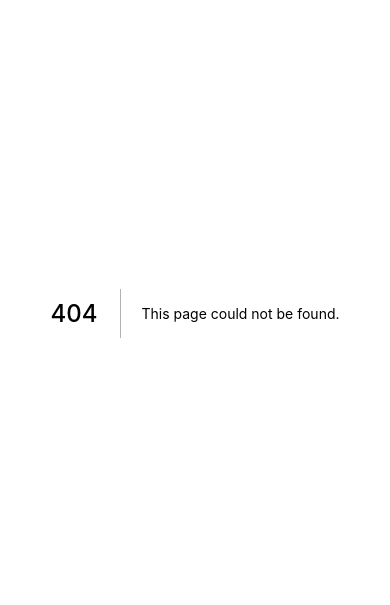
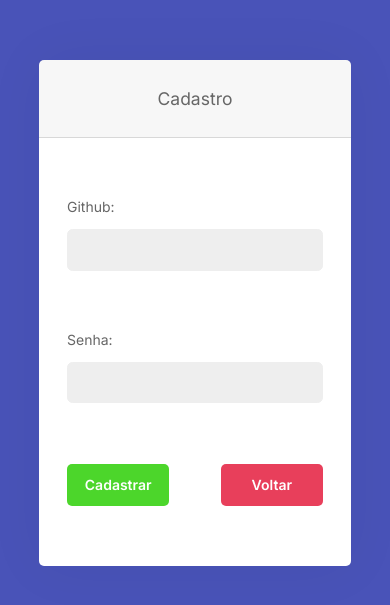
Before and after one commit to pedroAndrad1/moveit, a Next.js app: page /cadastro in a window 390 px wide. Before the commit this address had no page. Shown: the part 109-714 px from the top of the page. Built offline with nearby package versions, Linux system fonts and the light colour scheme.

Commit message:
Avançado a estilização da tela de login e cadastro. Problema com a tela de lado no mobile

```diff
--- /dev/null
+++ b/src/components/LoginCadastro/LoginCadastro.tsx
@@ -0,0 +1,75 @@
+import {
+    ButtonGroup, InputGroup, Box, Button, Container, Input, CadastroButton,
+    Footer, Form, Main, Header
+}
+    from "../../styles/components/LoginCadatro.module";
+import Link from 'next/link'
+
+interface LoginCadastroProps {
+    type: 'login' | 'cadastro'
+}
+
+
+export default function LoginCadastro({ type }: LoginCadastroProps) {
+
+
+
+    return (
+        <Container>
+            <Box>
+                {
+                    type == 'login' ?
+                        <Header>
+                            Login
+                    </Header>
+                        :
+                        <Header>
+                            Cadastro
+                    </Header>
+
+                }
+                <Main>
+                    <Form>
+                        <InputGroup>
+                            <label htmlFor="github">Github:</label>
+                            <Input name='github' />
+                        </InputGroup>
+
+                        <InputGroup>
+                            <label htmlFor="senha">Senha:</label>
+                            <Input type='password' name='senha' />
+                        </InputGroup>
+
+                        {
+                            type == 'login' ?
+                                <>
+                                    <ButtonGroup>
+                                        <Button type='submit'>
+                                            Login
+                                    </Button>
+                                    </ButtonGroup>
+                                </>
+                                :
+                                <ButtonGroup>
+                                    <Button type='submit'>
+                                        Cadastrar
+                                </Button>
+                                    <Link href='/login'>
+                                        <CadastroButton>
+                                            Voltar
+                                    </CadastroButton>
+                                    </Link>
+                                </ButtonGroup>
+                        }
+                    </Form>
+                </Main>
+                {
+                    type == 'login' &&
+                    <Footer>
+                        <Link href='/cadastro'>Não tem uma conta? Cadastre-se aqui</Link>
+                    </Footer>
+                }
+            </Box>
+        </Container>
+    )
+}
--- /dev/null
+++ b/src/pages/cadastro.tsx
@@ -0,0 +1,7 @@
+import LoginCadastro from "../components/LoginCadastro/LoginCadastro";
+
+export default function Cadastro(){
+    return(
+        <LoginCadastro type='cadastro' />
+    )
+}
--- a/src/styles/components/Login.module.tsx
+++ b/src/styles/components/LoginCadatro.module.tsx
@@ -1,32 +1,45 @@
 import styled from 'styled-components';
 
-export const LoginBox = styled.div`
+export const Box = styled.div`
     height: 80%;
     width: 50%;
     margin: 0 auto;
     background: var(--white);
     border-radius: 5px;
     box-shadow: 0 0 60px rgba(0,0,0, .05);
-
     display: flex;
     flex-direction: column;
+
+
 
     @media screen and (max-width: 800px) {
         width: 80%;
         height: 60%;
     }
+
+    @media screen and (max-height: 360px) {
+        width: 80%;
+        height: 100%;
+    }
+
+`
+export const Main = styled.main`
+    display: flex;
+    flex-direction: column;
+    flex: 1;
 `
 
-export const LoginContainer = styled.div`
+export const Container = styled.div`
     height: 100vh;
     display: flex;
     flex-direction: column;
     justify-content: center;
 
     background: var(--blue-dark);
+
 `
 
-export const LoginInput = styled.input`
+export const Input = styled.input`
     display: block;
     border: 1px solid rgb(238, 238, 238);
     padding: .8rem;
@@ -62,6 +75,7 @@ export const InputGroup = styled.div`
 export const ButtonGroup = styled.div`
     width: 100%;
     display: flex;
+    justify-content: space-between;
 
 
    & button{
@@ -87,17 +101,26 @@ export const ButtonGroup = styled.div`
     }
 `
 
-export const LoginButton = styled.button`
+export const Button = styled.button`
     background: var(--green);
     width: 40%;
 `
 export const CadastroButton = styled.button`
     background: var(--red);
+    width: 40%;
 `
-export const CadastroFooter = styled.footer`
+export const Footer = styled.footer`
     padding: .75rem 1.25rem;
     background-color: rgba(0,0,0,.03);
     border-top: 1px solid rgba(0,0,0,.125);
 
     text-align: center;
 `
+export const Header = styled.header`
+    padding: 2rem;
+    background-color: rgba(0,0,0,.03);
+    border-bottom: 1px solid rgba(0,0,0,.125);
+    font-size: 1.25rem;
+
+    text-align: center;
+`;
```
Also changed, not shown: src/pages/login.tsx (+2 -30 lines).
